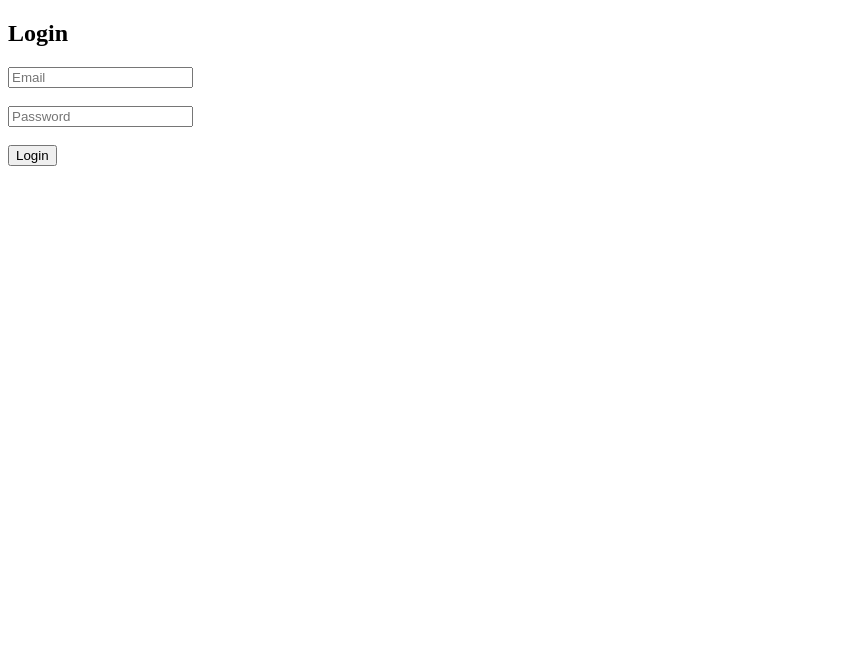
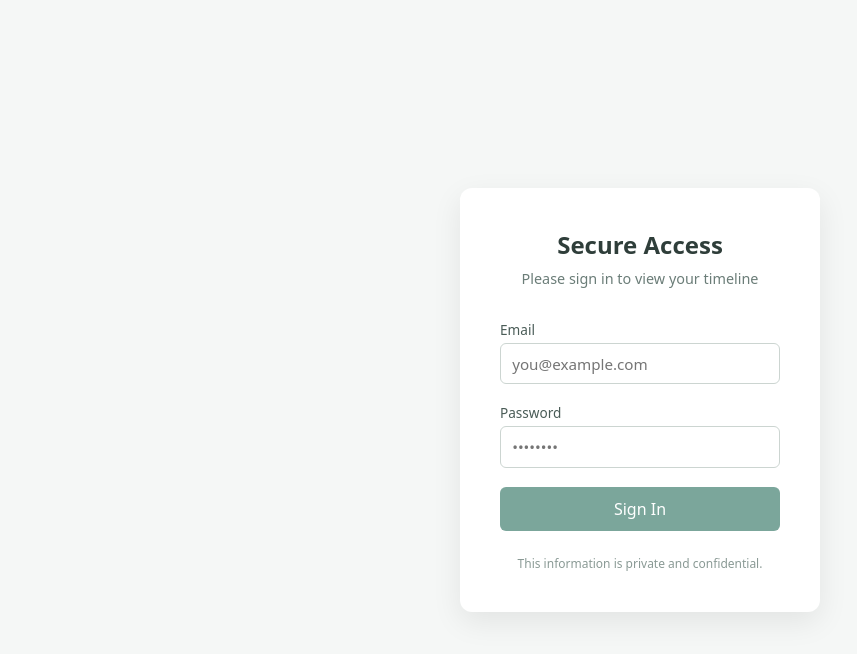
Before and after one commit to alwray99/Timeline-Site, a plain HTML site: page index.html in a window 1280 px wide. Shown: the whole page, without its empty margins (0-857 px from the left). Drawn offline with Linux system fonts and the light colour scheme.

Commit message:
Update index.html

```diff
--- a/index.html
+++ b/index.html
@@ -1,20 +1,127 @@
 <!DOCTYPE html>
-<html>
+<html lang="en">
 <head>
-  <meta charset="UTF-8">
+  <meta charset="UTF-8" />
   <title>Secure Login</title>
 
+  <!-- Firebase -->
   <script src="https://www.gstatic.com/firebasejs/9.23.0/firebase-app-compat.js"></script>
   <script src="https://www.gstatic.com/firebasejs/9.23.0/firebase-auth-compat.js"></script>
+
+  <style>
+    * {
+      box-sizing: border-box;
+      font-family: system-ui, -apple-system, BlinkMacSystemFont, "Segoe UI", sans-serif;
+    }
+
+    body {
+      margin: 0;
+      min-height: 100vh;
+      background: #f5f7f6;
+      display: flex;
+      align-items: center;
+      justify-content: center;
+    }
+
+    .login-card {
+      background: white;
+      padding: 2.5rem;
+      border-radius: 12px;
+      width: 100%;
+      max-width: 360px;
+      box-shadow: 0 10px 30px rgba(0, 0, 0, 0.08);
+    }
+
+    h1 {
+      margin-top: 0;
+      margin-bottom: 0.5rem;
+      font-size: 1.5rem;
+      text-align: center;
+      color: #2f3e3a;
+    }
+
+    .subtitle {
+      text-align: center;
+      color: #6b7d78;
+      font-size: 0.9rem;
+      margin-bottom: 2rem;
+    }
+
+    label {
+      display: block;
+      margin-bottom: 0.25rem;
+      font-size: 0.85rem;
+      color: #4a5c57;
+    }
+
+    input {
+      width: 100%;
+      padding: 0.6rem 0.7rem;
+      margin-bottom: 1.2rem;
+      border: 1px solid #ccd5d1;
+      border-radius: 6px;
+      font-size: 0.95rem;
+    }
+
+    input:focus {
+      outline: none;
+      border-color: #7ba69b;
+      box-shadow: 0 0 0 2px rgba(123, 166, 155, 0.2);
+    }
+
+    button {
+      width: 100%;
+      padding: 0.7rem;
+      background: #7ba69b;
+      color: white;
+      border: none;
+      border-radius: 6px;
+      font-size: 1rem;
+      cursor: pointer;
+      transition: background 0.2s ease;
+    }
+
+    button:hover {
+      background: #6a968c;
+    }
+
+    #error {
+      margin-top: 1rem;
+      text-align: center;
+      color: #b23b3b;
+      font-size: 0.85rem;
+    }
+
+    .footer-note {
+      margin-top: 1.5rem;
+      font-size: 0.75rem;
+      text-align: center;
+      color: #8a9a95;
+    }
+  </style>
 </head>
 <body>
-  <h2>Login</h2>
 
-  <input type="email" id="email" placeholder="Email"><br><br>
-  <input type="password" id="password" placeholder="Password"><br><br>
-  <button onclick="login()">Login</button>
+  <div class="login-card">
+    <h1>Secure Access</h1>
+    <div class="subtitle">
+      Please sign in to view your timeline
+    </div>
 
-  <p id="error" style="color:red;"></p>
+    <label for="email">Email</label>
+    <input type="email" id="email" placeholder="you@example.com" />
+
+    <label for="password">Password</label>
+    <input type="password" id="password" placeholder="••••••••" />
+
+    <button onclick="login()">Sign In</button>
+
+    <div id="error"></div>
+
+    <div class="footer-note">
+      This information is private and confidential.
+    </div>
+  </div>
 
   <script>
     const firebaseConfig = {
@@ -39,5 +146,6 @@
         });
     }
   </script>
+
 </body>
 </html>
```
